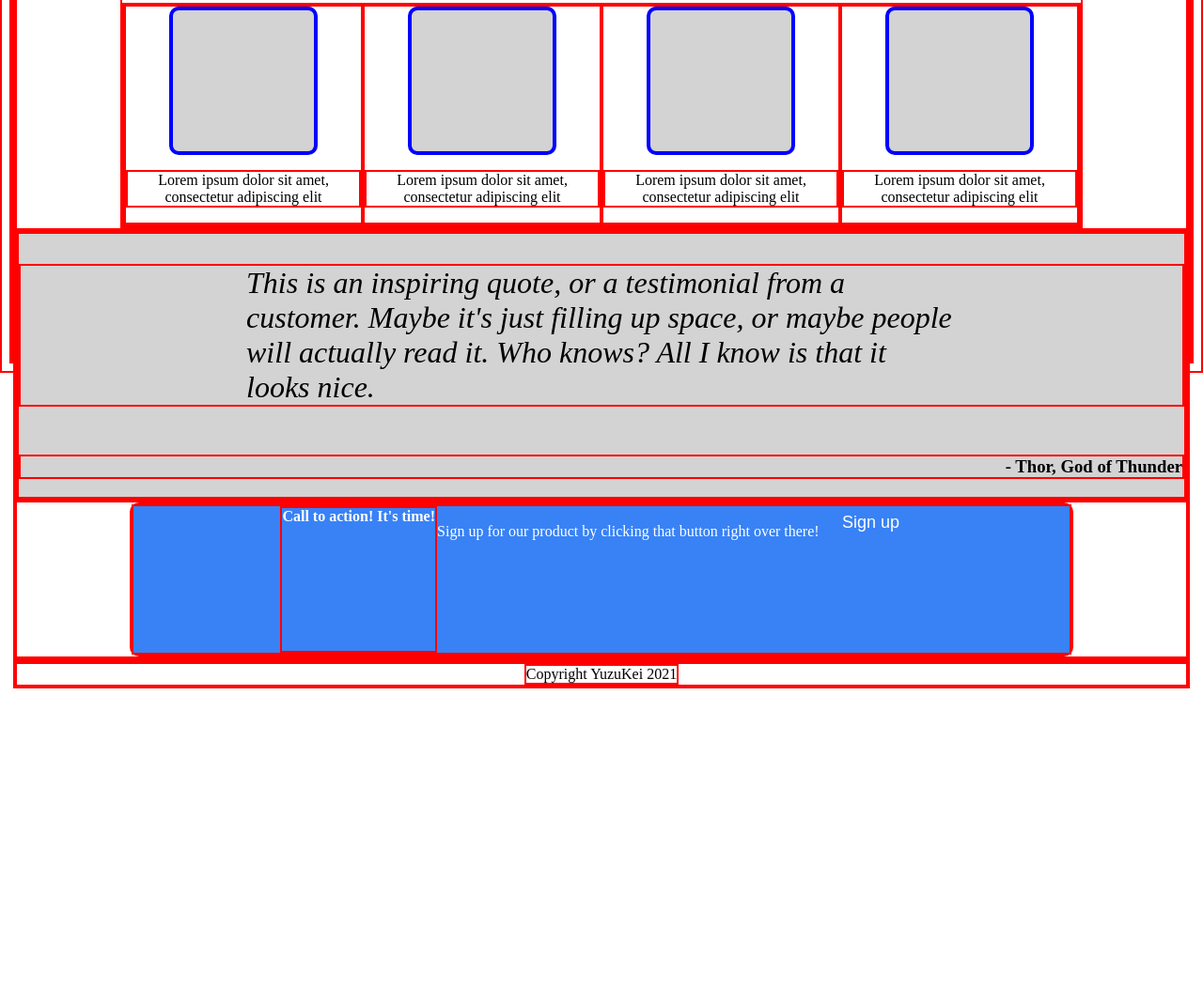
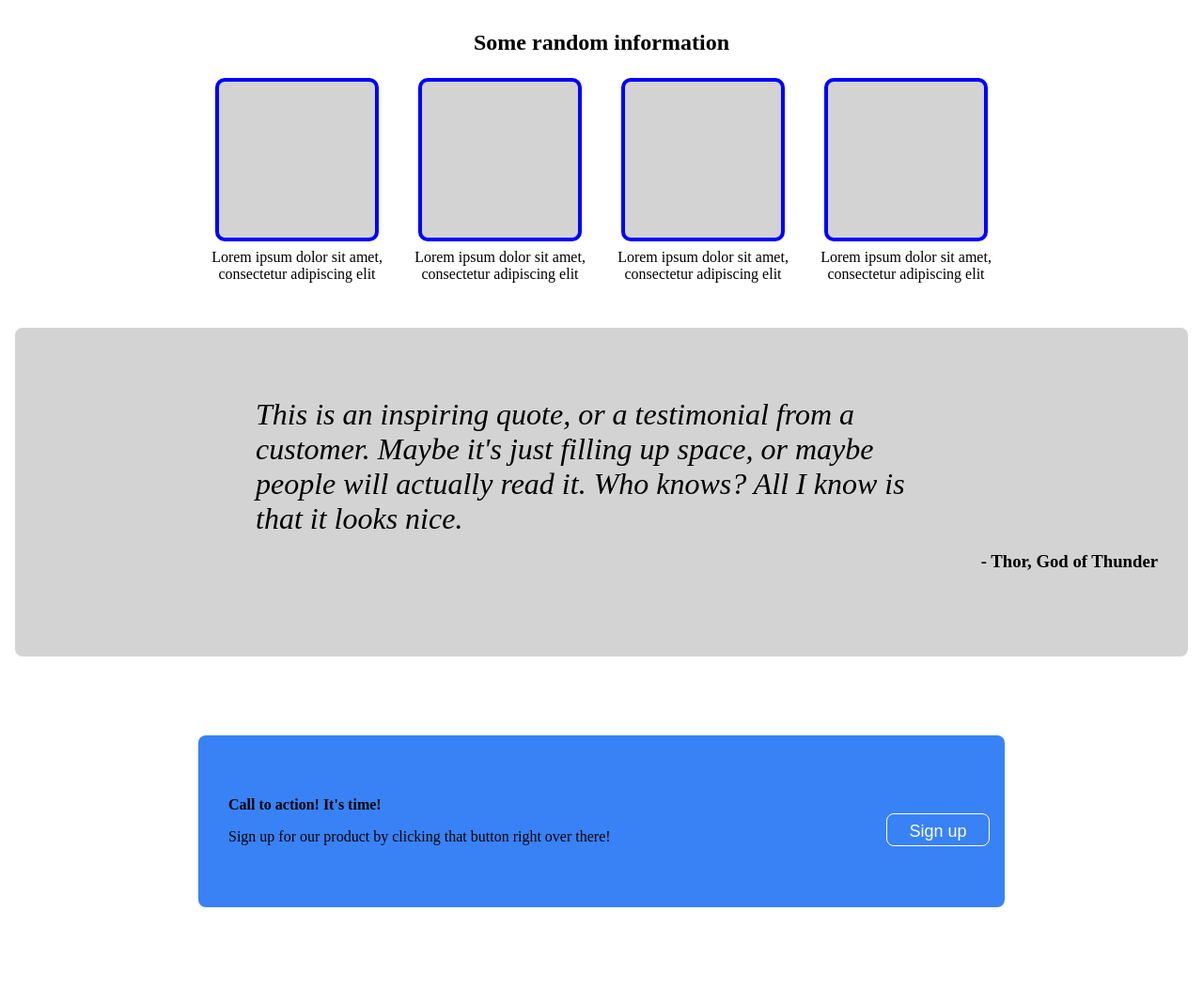
Before and after one commit to YuzuKei/Odin_Project_Landing_Page, a plain HTML site: page index.html in a window 1280 px wide. Shown: the part 501-1553 px from the top of the page at 94% size. Before the commit the page ends 1234 px from the top, so only its background shows below. Drawn offline with Linux system fonts and the light colour scheme.

Commit message:
Fixed content div size mismatch, finalized project

```diff
--- a/index.html
+++ b/index.html
@@ -23,8 +23,8 @@
             </ul>
         </div>
     </div>
+    <div id="content">
         <div class="content">
-
             <div class="first-module">
                 <div class="container">
                     <div class="info">
@@ -38,7 +38,8 @@
                             Sign Up
                         </button>
                     </div>
-                <div>
+                </div>
+                <div class="container">
                     <div class="placeholder">
                         <div class="container">
                             This is a placeholder for an image.
@@ -46,11 +47,10 @@
                     </div>
                 </div>
             </div>
-
         </div>
 
         <div class="content">
-        <div class="container">
+            <div class="second-module">
                 <div class="info-module">
                     <h2>
                         Some random information
@@ -91,9 +91,10 @@
                     </div>
                 </div>
             </div>
+        </div>
 
-
-        <div class="container">
+        <div class="content">
+            <div class="third-module">
                 <div class="testimonial">
                     <p class="quote">
                         This is an inspiring quote, or a testimonial from a customer. Maybe it's just filling up space, or maybe people will actually read it. Who knows? All I know is that it looks nice.
@@ -103,18 +104,26 @@
                     </h3>
                 </div>
             </div>
+        </div>
 
-
-        <div class="container">
+        <div class="content">
+            <div class="fourth-module">
                 <div class="call-to-action">
-                <div class="container">
+                    <div>
+                        <div>
                             <strong>Call to action! It's time!</strong><br>
-                    Sign up for our product by clicking that button right over there! <button>Sign up</button>
+                        </div>
+                        <div>
+                            Sign up for our product by clicking that button right over there!
+                        </div>
+                    </div>
+                </div>
+                <div>
+                    <button class="registration">Sign up</button>
                 </div>
             </div>
         </div>
     </div>
-
     <div class="footer">
         <div class="container">
             <div class="footer-text">
--- a/styles.css
+++ b/styles.css
@@ -1,28 +1,43 @@
 * {
-    border: 2px red solid;
+    /* border: 2px red solid; */
+    margin: 0px;
+    padding: 8px;
+}
+
+html {
+    font-size: 100%;
+}
+
+strong {
+    padding: 0px;
+}
+
+div{
+    padding: 8px;
 }
 
 body {
     display: flex;
     flex-direction: column;
     justify-content: space-between;
-    flex: 1;
+    height: 200vh;
+
 }
 
 .header {
     font-size: larger;
     font-weight: 900;
     color: white;
+    height: 50px;
     display: flex;
-    align-items: center;
     justify-content: space-between;
     padding: 16px 32px;
     background-color: #1F2937;
+    flex: 0;
 }
 
 .logo {
     text-align: center;
-
 }
 
 .header-links {
@@ -49,19 +64,28 @@ a {
 .first-module {
     background-color: #1F2937;
     color: white;
+    display: flex;
 }
 
 .container {
     display: flex;
     justify-content: center;
-    flex: 1;
+    align-items: center;
 }
 
-.content {
-    height: 100vh;
+#content {
+    flex: 1;
     display: flex;
     flex-direction: column;
-    justify-content: space-between;
+    padding: 0;
+}
+.content {
+    display: flex;
+    flex-direction: column;
+    justify-content: center;
+    align-items: center;
+    flex: 1;
+    padding: 0;
 }
 
 button {
@@ -84,12 +108,20 @@ button {
     height: 250px;
 }
 
+.registration {
+    border: 1px white solid;
+    border-radius: 8px;
+    margin: 1em 0 0 0;
+}
+
 .info {
     display: flex;
     flex-direction: column;
     margin: 32px 64px;
-    justify-content: center;
+    justify-content: space-around;
+    align-items: flex-start;
     width: auto;
+    padding: 8px;
 }
 
 h1 {
@@ -113,7 +145,7 @@ h1 {
     flex-wrap: wrap;
     margin: 0px;
     text-align: center;
-    width: 250px;
+    width: 200px;
 }
 
 .captioned-images .placeholder {
@@ -125,10 +157,10 @@ h1 {
 }
 
 .testimonial {
-    background-color: lightgrey;
     display: flex;
     flex-direction: column;
     justify-content: center;
+    flex: 1;
 }
 
 .quote {
@@ -139,16 +171,41 @@ h1 {
 
 h3 {
     text-align: end;
+    padding: 1rem;
+}
+
+.third-module {
+    display: flex;
+    background-color: lightgrey;
+    border-radius: 8px;
+    justify-content: center;
+    align-items: center;
+    flex: 1;
 }
 
 .call-to-action {
     display: flex;
     flex-direction: column;
-    height: 10rem;
-    width: 1000px;
-    border-radius: 10px;
+    width: 700px;
+    height: 100px;
+    justify-content: center;
+}
+
+.fourth-module {
+    display: flex;
+    justify-content: center;
+    align-items: center;
     background-color: #3882f6;
-    color: white;
-    justify-content: center;
-    align-items: space-around;
+    border-radius: 8px;
+    flex: .5;
 }
+
+.footer-text {
+    text-align: center;
+}
+
+button {
+    margin: 8px;
+    border: 1px white solid;
+    text-align: center;
+}
```
Lines whose indentation alone changed are shown as unchanged.
